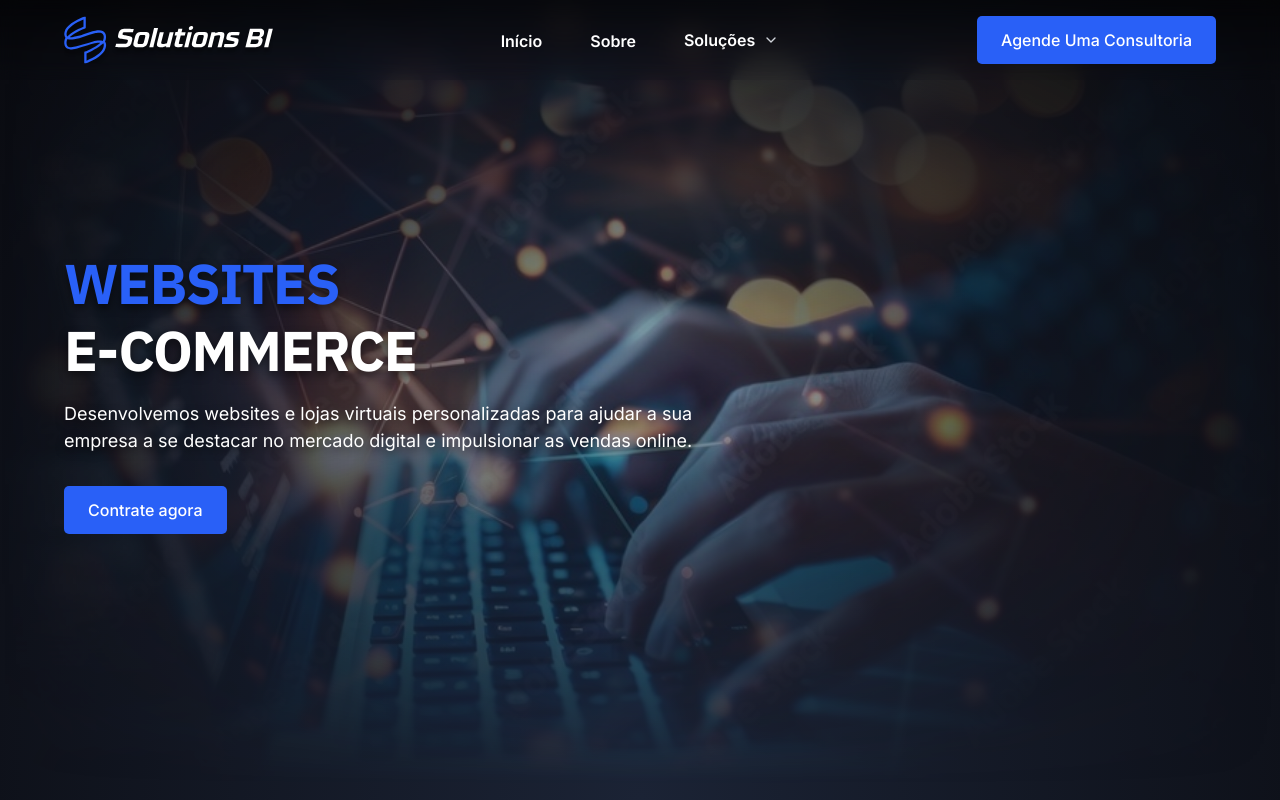
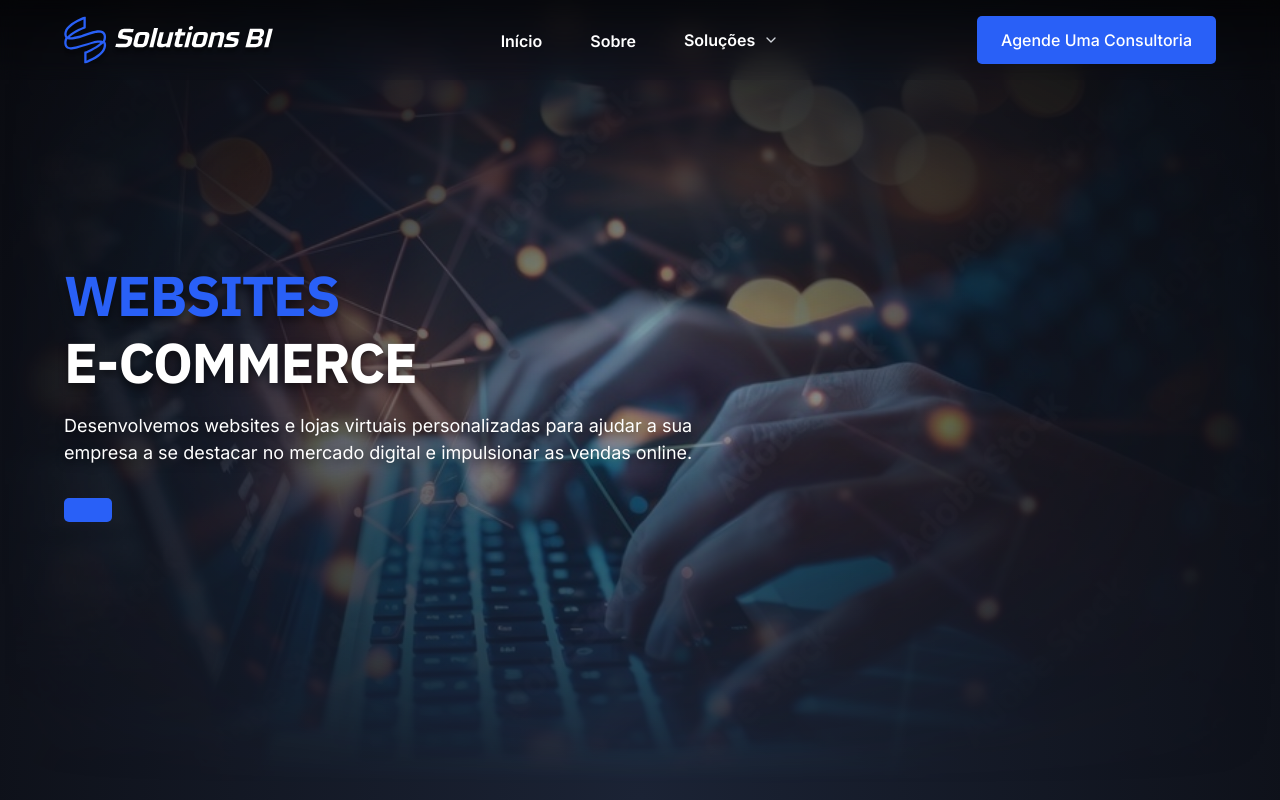
Before and after one commit to solutionsbi/SolutionsWebSite, a React (Vite) app: page /websites-e-ecommerce in a window 1280 px wide. Shown: the top 800 px of the page. Built offline with nearby package versions, Linux system fonts and the light colour scheme.

Commit message:
refactor: ajuste nos links do header

```diff
--- a/src/Pages/Layout/Header.tsx
+++ b/src/Pages/Layout/Header.tsx
@@ -51,7 +51,7 @@
         },
         {
             title: 'Website e E-commerce',
-            url: '/websites-&-ecommerce',
+            url: '/websites-e-ecommerce',
             icon: '/src/assets/svg/tech-icons/material-symbols_ads-click-rounded.svg',
         },
     ]
@@ -116,15 +116,10 @@
                     </Button>
                     <PrimaryButton
                         className="hidden xl:flex"
+                        href="https://api.whatsapp.com/send?phone=5519993230833"
+                        text="Agende Uma Consultoria"
                         additionalText="Fale Conosco"
-                    >
-                        <a
-                            href="https://api.whatsapp.com/send?phone=5519993230833"
-                            target="_blank"
-                        >
-                            Agende Uma Consultoria
-                        </a>
-                    </PrimaryButton>
+                    />
                 </div>
             </nav>
         </header>
--- a/src/components/custom/PrimaryButton.tsx
+++ b/src/components/custom/PrimaryButton.tsx
@@ -31,17 +31,17 @@
 gsap.registerPlugin(useGSAP)
 
 interface PrimaryButtonProps {
-    children: React.ReactNode
     className?: string
+    text: string
     additionalText?: string
-    animationDirection?: 'vertical' | 'horizontal'
+    href: string
 }
 
 const PrimaryButton: React.FC<PrimaryButtonProps> = ({
-    children,
     className,
+    text,
     additionalText,
-    animationDirection = 'vertical',
+    href,
 }) => {
     const buttonRef = useRef<HTMLButtonElement>(null)
     const tl = useRef<gsap.core.Timeline | null>(null)
@@ -78,22 +78,15 @@
                 buttonText,
                 {
                     opacity: isEnter ? 0 : 1,
-                    y:
-                        isEnter && animationDirection === 'vertical'
-                            ? '-100px'
-                            : 0,
-                    x:
-                        isEnter && animationDirection === 'horizontal'
-                            ? '100px'
-                            : 0,
+                    y: isEnter ? '-100px' : 0,
+                    x: isEnter ? '100px' : 0,
                 },
                 '<'
             )
             .to(
                 buttonText2,
                 {
-                    yPercent:
-                        isEnter && animationDirection === 'vertical' ? -100 : 0,
+                    yPercent: isEnter ? -100 : 0,
                     opacity: isEnter ? 1 : 0,
                 },
                 '<'
@@ -110,27 +103,26 @@
 
     return (
         <Button
+            asChild
             ref={buttonRef}
             className={`${className} relative z-[30] overflow-hidden`}
             onMouseEnter={handleMouseEnter}
             onMouseLeave={handleMouseLeave}
         >
-            <div className="relative z-[20] flex overflow-hidden">
-                <span>{children}</span>
+            <a href={href}>
+                {' '}
+                <span className="relative z-20 flex overflow-hidden">
+                    <span className="z-20">{text}</span>
+                    <span
+                        className={`absolute left-1/2 -translate-x-1/2 translate-y-full`}
+                    >
+                        {additionalText ? additionalText : text}
+                    </span>
+                </span>
                 <span
-                    className={`absolute ${
-                        animationDirection === 'vertical'
-                            ? 'left-1/2 -translate-x-1/2 translate-y-full'
-                            : 'left-0 -translate-x-full'
-                    }`}
-                >
-                    {additionalText ? additionalText : children}
-                </span>
-            </div>
-
-            <div
-                className={`absolute left-1/2 top-1/2 z-[10] h-full w-full -translate-x-1/2 -translate-y-1/2 skew-x-12 scale-x-0 bg-brand-white`}
-            ></div>
+                    className={`absolute left-1/2 top-1/2 z-10 h-full w-full -translate-x-1/2 -translate-y-1/2 skew-x-12 scale-x-0 bg-brand-white`}
+                ></span>
+            </a>
         </Button>
     )
 }
```
